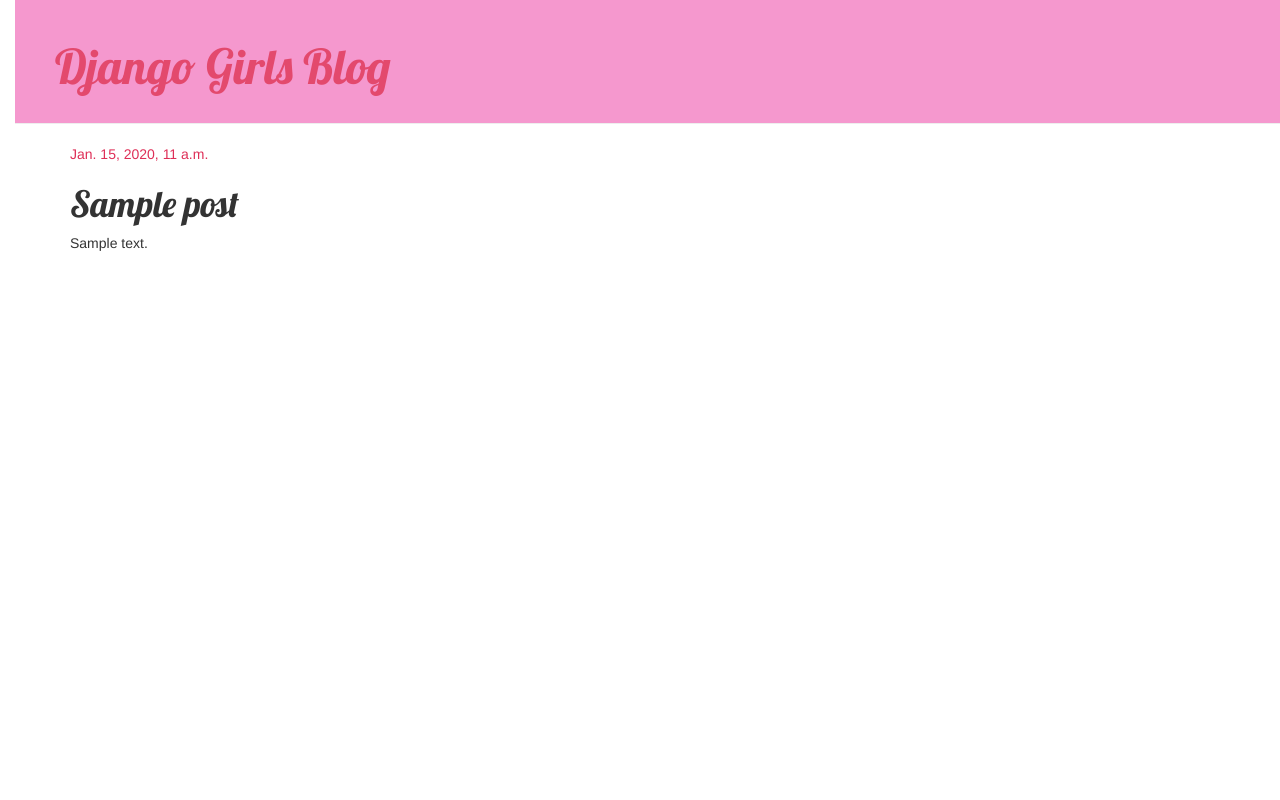
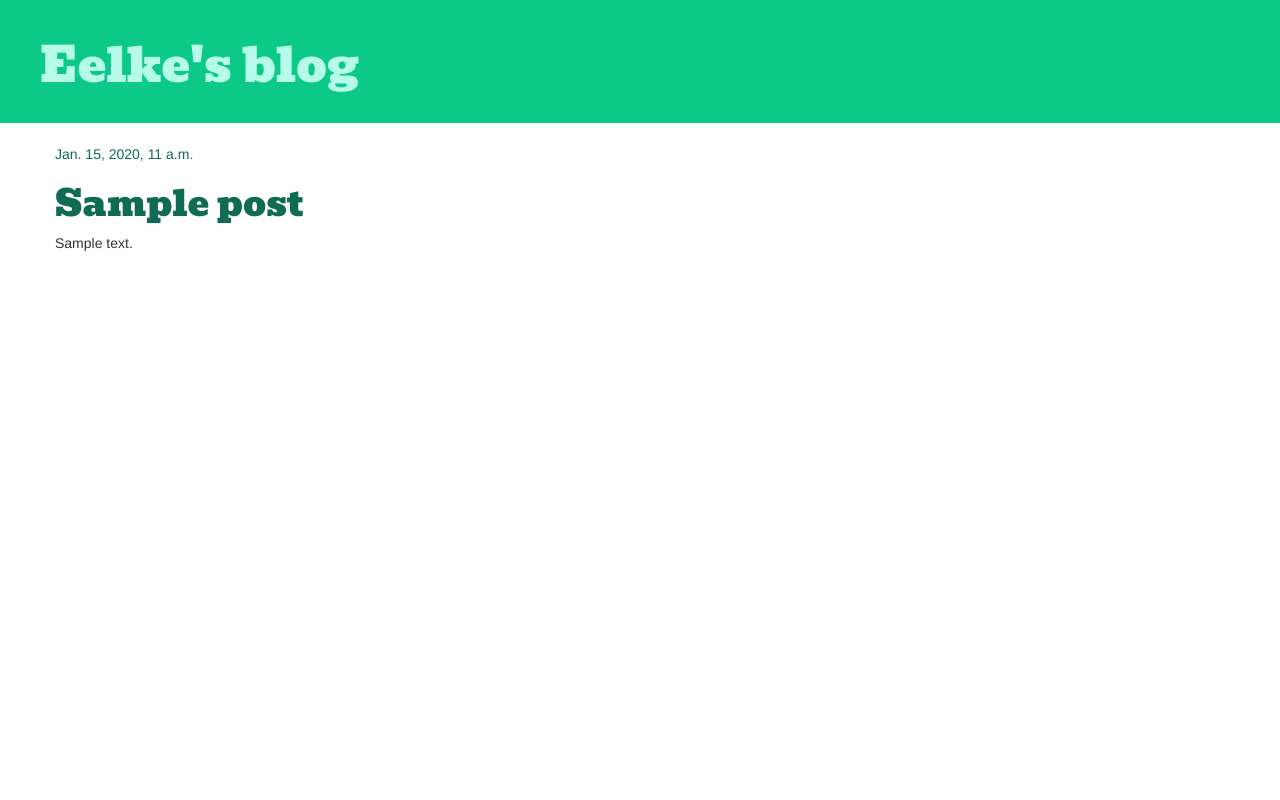
Before and after one commit to eelkebakker/my-first-blog, a Django app: page /post/1/ in a window 1280 px wide. Run offline with Django 3.2, Linux system fonts and the light colour scheme; tables that the repository leaves empty hold one stand-in row (values such as "Sample post"); some libraries are stand-ins or nearby versions.

Commit message:
changed colors css and heading

```diff
--- a/blog/static/css/blog.css
+++ b/blog/static/css/blog.css
@@ -1,50 +1,42 @@
 h1 a {
 	color: #DE2F57;
-	font-family: 'Lobster'; }
-body {padding-left: 15px;}
+	font-family: 'Bevan', cursive; }
+
+body {padding-left: 0px;}
 .page-header {
-    background-color: #F598CE;
+    background-color: #0CC987;
     margin-top: 0;
-    padding: 20px 20px 20px 40px;
-}
+    padding: 20px 20px 20px 40px;}
 
 .page-header h1, .page-header h1 a, .page-header h1 a:visited, .page-header h1 a:active {
-    color: #E3496D;
+    color: #B6FAE9;
     font-size: 36pt;
-    text-decoration: none;
-}
+    text-decoration: none;}
 
 .content {
-    margin-left: 40px;
-}
+    margin-left: 40px;}
 
 h1, h2, h3, h4 {
-    font-family: 'Lobster', cursive;
-}
+    color: #0F6B54;
+    font-family: 'Bevan', cursive;}
 
 .date {
-    color: #DE2F57;
-}
+    color: #0F6B54;}
 
 .save {
-    float: right;
-}
+    float: right;}
 
 .post-form textarea, .post-form input {
-    width: 100%;
-}
+    width: 100%;}
 
 .top-menu, .top-menu:hover, .top-menu:visited {
     color: #E3496D;
     float: right;
     font-size: 26pt;
-    margin-right: 20px;
-}
+    margin-right: 20px;}
 
 .post {
-    margin-bottom: 70px;
-}
+    margin-bottom: 70px;}
 
 .post h1 a, .post h1 a:visited {
-    color: #000000;
-}
+    color: #000000;}
--- a/blog/templates/blog/base.html
+++ b/blog/templates/blog/base.html
@@ -4,14 +4,14 @@
 	<link rel="stylesheet" href="//maxcdn.bootstrapcdn.com/bootstrap/3.2.0/css/bootstrap.min.css">
 	<link rel="stylesheet" href="//maxcdn.bootstrapcdn.com/bootstrap/3.2.0/css/bootstrap-theme.min.css">
 	<link rel="stylesheet" href="{% static 'css/blog.css' %}">
-	<link href="http://fonts.googleapis.com/css?family=Lobster&subset=latin,latin-ext" rel="stylesheet" type="text/css">
-	<title> Eelke's blog </title>
+	<link href='https://fonts.googleapis.com/css?family=Bevan' rel='stylesheet' type='text/css'>
+	<title> Eelke's blog  </title>
 </head>
 <body>
 
 	<body>
     <div class="page-header">
-        <h1><a href="/">Django Girls Blog</a></h1>
+        <h1><a href="/"> Eelke's blog </a></h1>
     </div>
     <div class="content container">
         <div class="row">
--- a/blog/templates/blog/post_list.html
+++ b/blog/templates/blog/post_list.html
@@ -6,7 +6,7 @@
                     <div class="date">
                         <p>published: {{ post.published_date }}</p>
                     </div>
-                    <h1><a href="{% url 'post_detail' pk=post.pk %}">{{ post.title }}</a></h1>
+                    <h2><a href="{% url 'post_detail' pk=post.pk %}">{{ post.title }}</a></h2>
                     <p>{{ post.text|linebreaks }}</p>
                 </div>
             {% endfor %}
```
